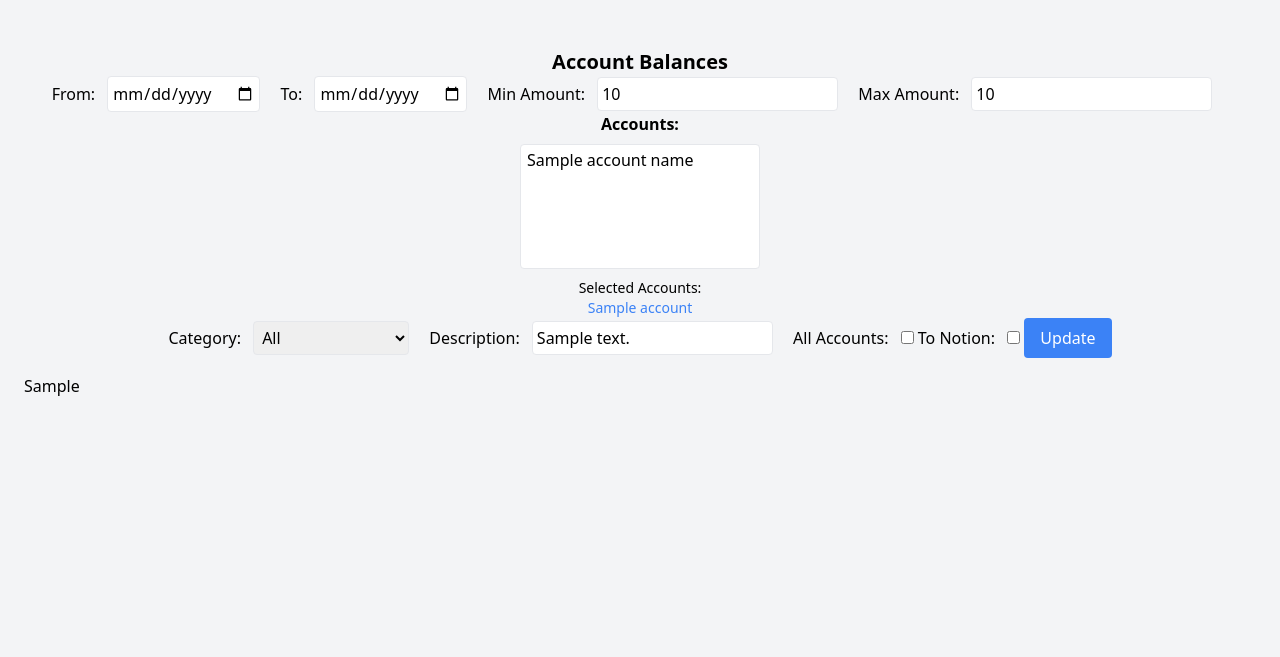
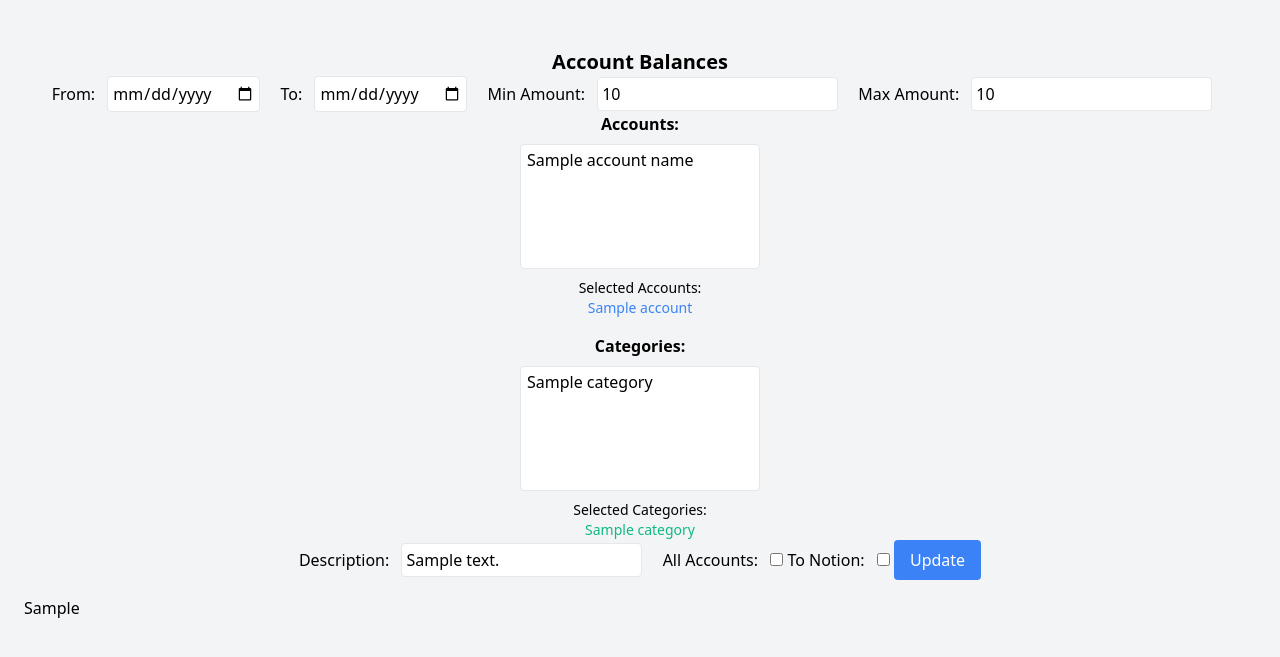
Before and after one commit to IsaacCavallaro/up-bank-display, a Flask app: template src/templates/index.html in a window 1280 px wide. Shown: the top 657 px of the page. Run offline with Flask 3, Linux system fonts and the light colour scheme; the template is opened without the code that fills it: most values are stand-ins (such as "Sample title", 1, 10 or a date in 2020); parts of the project's set-up code (start-up, migrations or seed data) failed here and were passed over; some libraries are stand-ins or nearby versions.

Commit message:
Initial multi select categories

```diff
--- a/src/templates/index.html
+++ b/src/templates/index.html
@@ -15,6 +15,7 @@
 
         <!-- Date range selection form -->
         <form method="POST" action="/" class="text-center mb-4">
+            <!-- Date range inputs -->
             <label for="since" class="mr-2">From:</label>
             <input
                 type="date"
@@ -34,6 +35,8 @@
                 class="border rounded p-1 mr-4"
                 required
             >
+
+            <!-- Min and Max Amount -->
             <label for="min_amount" class="mr-2">Min Amount:</label>
             <input
                 type="number"
@@ -56,6 +59,7 @@
                 placeholder="Enter maximum amount"
             >
 
+            <!-- Accounts multi-select -->
             <div class="accounts">
                 <label for="account" class="block mb-2 font-bold">Accounts:</label>
                 <select
@@ -84,18 +88,36 @@
                     {% endif %}
                 </div>
             </div>
-            <label for="category" class="mr-2">Category:</label>
-            <select
-                id="category"
-                name="category"
-                class="border rounded p-1 mr-4"
-            >
-                <option value="">All</option>
-                {% for category in categories %}
-                    <option value="{{ category }}" {% if category == selected_category %}selected{% endif %}>{{ category.capitalize() }}</option>
-                {% endfor %}
-            </select>
 
+            <!-- Categories multi-select -->
+            <div class="categories mt-4">
+                <label for="category" class="block mb-2 font-bold">Categories:</label>
+                <select
+                    id="category"
+                    name="category[]"
+                    class="border rounded p-1 w-60"
+                    multiple
+                    size="5"
+                >
+                    {% for category in categories %}
+                        <option value="{{ category }}" {% if category in selected_categories %}selected{% endif %}>
+                            {{ category }}
+                        </option>
+                    {% endfor %}
+                </select>
+                <div id="selected-categories" class="mt-2 text-sm">
+                    {% if selected_categories %}
+                        <p>Selected Categories:</p>
+                        <ul>
+                            {% for category in selected_categories %}
+                                <li class="text-green-500">{{ category }}</li>
+                            {% endfor %}
+                        </ul>
+                    {% else %}
+                        <p class="text-gray-500">No categories selected.</p>
+                    {% endif %}
+                </div>
+            </div>
             <label for="description" class="mr-2">Description:</label>
             <input
                 type="text"
@@ -105,6 +127,7 @@
                 class="border rounded p-1 mr-4"
                 placeholder="Enter description"
             >
+
             <label for="all_accounts" class="mr-2">All Accounts:</label>
             <input
                 type="checkbox"
@@ -112,6 +135,7 @@
                 name="all_accounts"
                 {% if all_accounts %}checked{% endif %}
             >
+
             <label for="send_to_notion" class="mr-2">To Notion:</label>
             <input
                 type="checkbox"
```
Also changed, not shown: src/routes.py (+6 -6 lines), src/utils.py (+5 -5 lines).
